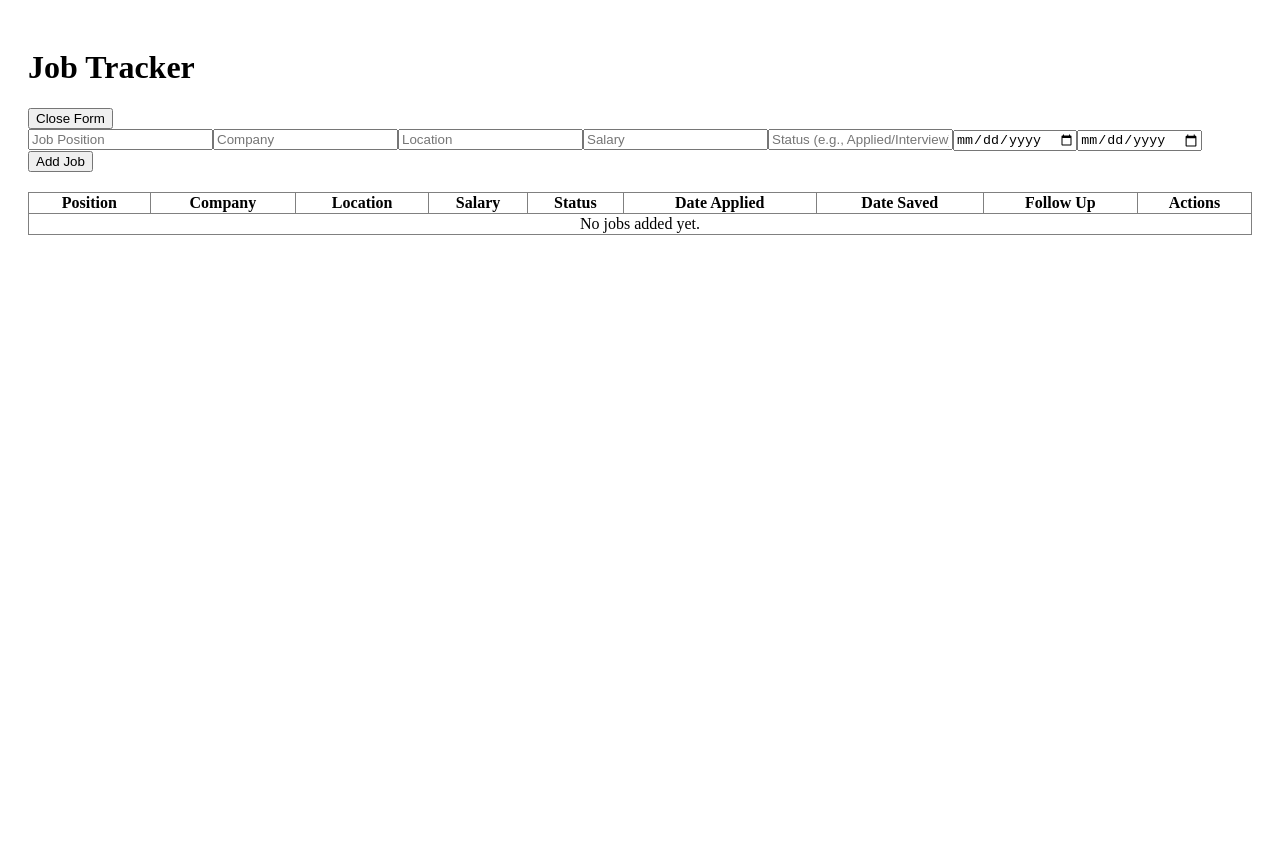
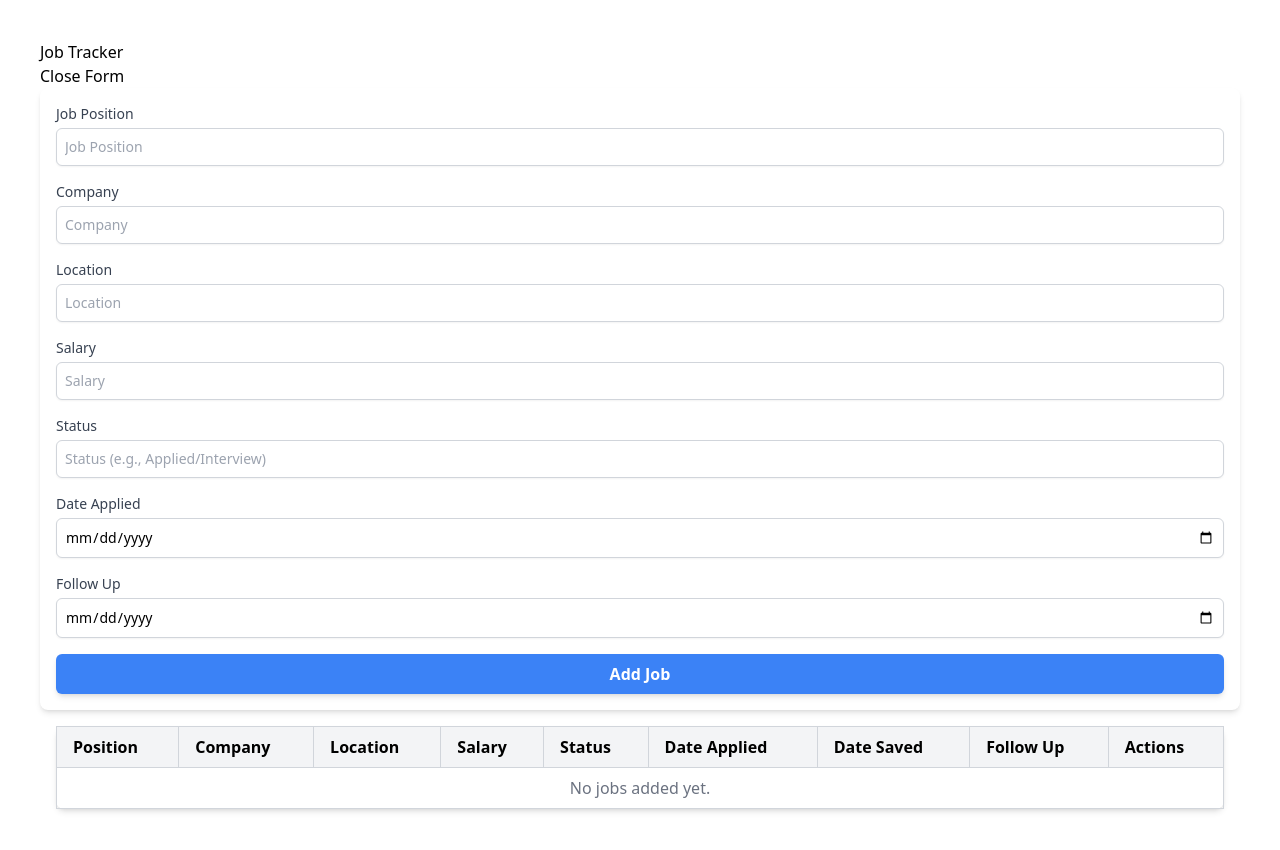
Before and after one commit to Siddhi-Uttekar/jobtracker-app, a React (Create React App) app in the folder job-tracker/: page / in a window 1280 px wide. Both pictures are taken after a click on the button "Add Job". Shown: the top 850 px of the page. Before the commit the page ends 800 px from the top, so only its background shows below. Built offline with nearby package versions, Linux system fonts and the light colour scheme.

Commit message:
configured tailwind css

```diff
--- a/job-tracker/package.json
+++ b/job-tracker/package.json
@@ -33,5 +33,8 @@
       "last 1 firefox version",
       "last 1 safari version"
     ]
+  },
+  "devDependencies": {
+    "tailwindcss": "^3.4.16"
   }
 }
--- a/job-tracker/src/App.js
+++ b/job-tracker/src/App.js
@@ -6,7 +6,7 @@ const App = () => {
   const [showForm, setShowForm] = useState(false);
 
   return (
-    <div style={{ padding: '20px' }}>
+    <div className='p-10'>
       <h1>Job Tracker</h1>
       <button onClick={() => setShowForm(!showForm)}>
         {showForm ? 'Close Form' : 'Add Job'}
--- a/job-tracker/src/components/JobForm.js
+++ b/job-tracker/src/components/JobForm.js
@@ -10,7 +10,7 @@ const JobForm = ({ toggleForm }) => {
     salary: '',
     status: '',
     dateApplied: '',
-    followUp: '',  // User selects follow-up date
+    followUp: '',
   });
 
   const dispatch = useDispatch();
@@ -21,22 +21,111 @@ const JobForm = ({ toggleForm }) => {
 
   const handleSubmit = (e) => {
     e.preventDefault();
-    // Set the current date as Date Saved
-    const dateSaved = new Date().toISOString().split('T')[0];  // Format as yyyy-mm-dd
+    const dateSaved = new Date().toISOString().split('T')[0]; // Format as yyyy-mm-dd
     dispatch(addJob({ ...formData, dateSaved, id: Date.now() }));
-    toggleForm(false); // Close the form after submission
+    toggleForm(false);
   };
 
   return (
-    <form onSubmit={handleSubmit} style={{ marginBottom: '20px' }}>
-      <input name="position" type="text" placeholder="Job Position" onChange={handleChange} value={formData.position} required />
-      <input name="company" type="text" placeholder="Company" onChange={handleChange} value={formData.company} required />
-      <input name="location" type="text" placeholder="Location" onChange={handleChange} value={formData.location} required />
-      <input name="salary" type="number" placeholder="Salary" onChange={handleChange} value={formData.salary} />
-      <input name="status" type="text" placeholder="Status (e.g., Applied/Interview)" onChange={handleChange} value={formData.status} />
-      <input name="dateApplied" type="date" onChange={handleChange} value={formData.dateApplied} />
-      <input name="followUp" type="date" onChange={handleChange} value={formData.followUp} />
-      <button type="submit">Add Job</button>
+    <form onSubmit={handleSubmit} className="p-4 bg-white rounded-lg shadow-md space-y-4">
+      <div>
+        <label htmlFor="position" className="block text-sm font-medium text-gray-700">Job Position</label>
+        <input
+          name="position"
+          type="text"
+          id="position"
+          placeholder="Job Position"
+          value={formData.position}
+          onChange={handleChange}
+          className="mt-1 block w-full p-2 border border-gray-300 rounded-md shadow-sm focus:ring-blue-500 focus:border-blue-500 sm:text-sm"
+          required
+        />
+      </div>
+
+      <div>
+        <label htmlFor="company" className="block text-sm font-medium text-gray-700">Company</label>
+        <input
+          name="company"
+          type="text"
+          id="company"
+          placeholder="Company"
+          value={formData.company}
+          onChange={handleChange}
+          className="mt-1 block w-full p-2 border border-gray-300 rounded-md shadow-sm focus:ring-blue-500 focus:border-blue-500 sm:text-sm"
+          required
+        />
+      </div>
+
+      <div>
+        <label htmlFor="location" className="block text-sm font-medium text-gray-700">Location</label>
+        <input
+          name="location"
+          type="text"
+          id="location"
+          placeholder="Location"
+          value={formData.location}
+          onChange={handleChange}
+          className="mt-1 block w-full p-2 border border-gray-300 rounded-md shadow-sm focus:ring-blue-500 focus:border-blue-500 sm:text-sm"
+          required
+        />
+      </div>
+
+      <div>
+        <label htmlFor="salary" className="block text-sm font-medium text-gray-700">Salary</label>
+        <input
+          name="salary"
+          type="number"
+          id="salary"
+          placeholder="Salary"
+          value={formData.salary}
+          onChange={handleChange}
+          className="mt-1 block w-full p-2 border border-gray-300 rounded-md shadow-sm focus:ring-blue-500 focus:border-blue-500 sm:text-sm"
+        />
+      </div>
+
+      <div>
+        <label htmlFor="status" className="block text-sm font-medium text-gray-700">Status</label>
+        <input
+          name="status"
+          type="text"
+          id="status"
+          placeholder="Status (e.g., Applied/Interview)"
+          value={formData.status}
+          onChange={handleChange}
+          className="mt-1 block w-full p-2 border border-gray-300 rounded-md shadow-sm focus:ring-blue-500 focus:border-blue-500 sm:text-sm"
+        />
+      </div>
+
+      <div>
+        <label htmlFor="dateApplied" className="block text-sm font-medium text-gray-700">Date Applied</label>
+        <input
+          name="dateApplied"
+          type="date"
+          id="dateApplied"
+          value={formData.dateApplied}
+          onChange={handleChange}
+          className="mt-1 block w-full p-2 border border-gray-300 rounded-md shadow-sm focus:ring-blue-500 focus:border-blue-500 sm:text-sm"
+        />
+      </div>
+
+      <div>
+        <label htmlFor="followUp" className="block text-sm font-medium text-gray-700">Follow Up</label>
+        <input
+          name="followUp"
+          type="date"
+          id="followUp"
+          value={formData.followUp}
+          onChange={handleChange}
+          className="mt-1 block w-full p-2 border border-gray-300 rounded-md shadow-sm focus:ring-blue-500 focus:border-blue-500 sm:text-sm"
+        />
+      </div>
+
+      <button
+        type="submit"
+        className="w-full py-2 px-4 bg-blue-500 text-white font-semibold rounded-md shadow-md hover:bg-blue-600 focus:outline-none focus:ring-2 focus:ring-blue-500 focus:ring-offset-2"
+      >
+        Add Job
+      </button>
     </form>
   );
 };
--- a/job-tracker/src/components/JobList.js
+++ b/job-tracker/src/components/JobList.js
@@ -7,41 +7,51 @@ const JobList = () => {
   const dispatch = useDispatch();
 
   return (
-    <div>
-      <table border="1" style={{ width: '100%', borderCollapse: 'collapse' }}>
-        <thead>
+    <div className="p-4">
+      <table className="min-w-full border border-gray-300 text-left bg-white rounded-lg shadow-md">
+        <thead className="bg-gray-100">
           <tr>
-            <th>Position</th>
-            <th>Company</th>
-            <th>Location</th>
-            <th>Salary</th>
-            <th>Status</th>
-            <th>Date Applied</th>
-            <th>Date Saved</th>
-            <th>Follow Up</th>
-            <th>Actions</th>
+            <th className="px-4 py-2 border border-gray-300">Position</th>
+            <th className="px-4 py-2 border border-gray-300">Company</th>
+            <th className="px-4 py-2 border border-gray-300">Location</th>
+            <th className="px-4 py-2 border border-gray-300">Salary</th>
+            <th className="px-4 py-2 border border-gray-300">Status</th>
+            <th className="px-4 py-2 border border-gray-300">Date Applied</th>
+            <th className="px-4 py-2 border border-gray-300">Date Saved</th>
+            <th className="px-4 py-2 border border-gray-300">Follow Up</th>
+            <th className="px-4 py-2 border border-gray-300">Actions</th>
           </tr>
         </thead>
         <tbody>
           {jobs.length > 0 ? (
             jobs.map((job) => (
-              <tr key={job.id}>
-                <td>{job.position}</td>
-                <td>{job.company}</td>
-                <td>{job.location}</td>
-                <td>{job.salary}</td>
-                <td>{job.status}</td>
-                <td>{job.dateApplied}</td>
-                <td>{job.dateSaved}</td>  {/* Date Saved */}
-                <td>{job.followUp}</td>  {/* Follow Up */}
-                <td>
-                  <button onClick={() => dispatch(removeJob(job.id))}>Delete</button>
+              <tr key={job.id} className="hover:bg-gray-50">
+                <td className="px-4 py-2 border border-gray-300">{job.position}</td>
+                <td className="px-4 py-2 border border-gray-300">{job.company}</td>
+                <td className="px-4 py-2 border border-gray-300">{job.location}</td>
+                <td className="px-4 py-2 border border-gray-300">{job.salary}</td>
+                <td className="px-4 py-2 border border-gray-300">{job.status}</td>
+                <td className="px-4 py-2 border border-gray-300">{job.dateApplied}</td>
+                <td className="px-4 py-2 border border-gray-300">{job.dateSaved}</td>
+                <td className="px-4 py-2 border border-gray-300">{job.followUp}</td>
+                <td className="px-4 py-2 border border-gray-300">
+                  <button
+                    onClick={() => dispatch(removeJob(job.id))}
+                    className="px-2 py-1 bg-red-500 text-white rounded hover:bg-red-600"
+                  >
+                    Delete
+                  </button>
                 </td>
               </tr>
             ))
           ) : (
             <tr>
-              <td colSpan="9" style={{ textAlign: 'center' }}>No jobs added yet.</td>
+              <td
+                colSpan="9"
+                className="px-4 py-2 border border-gray-300 text-center text-gray-500"
+              >
+                No jobs added yet.
+              </td>
             </tr>
           )}
         </tbody>
--- a/job-tracker/src/index.css
+++ b/job-tracker/src/index.css
@@ -0,0 +1,3 @@
+@tailwind base;
+@tailwind components;
+@tailwind utilities;
--- /dev/null
+++ b/job-tracker/tailwind.config.js
@@ -0,0 +1,10 @@
+/** @type {import('tailwindcss').Config} */
+module.exports = {
+  content: [
+    "./src/**/*.{js,jsx,ts,tsx}",
+  ],
+  theme: {
+    extend: {},
+  },
+  plugins: [],
+}
```
Also changed, not shown: 1 other file (tests, documents, lock files or other folders).
